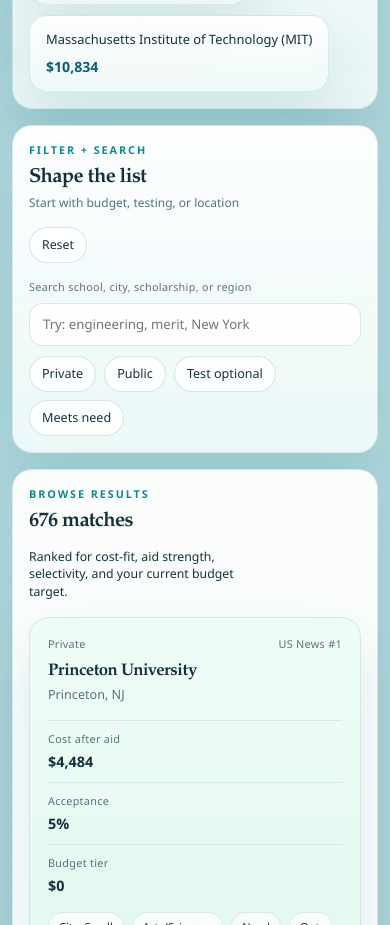
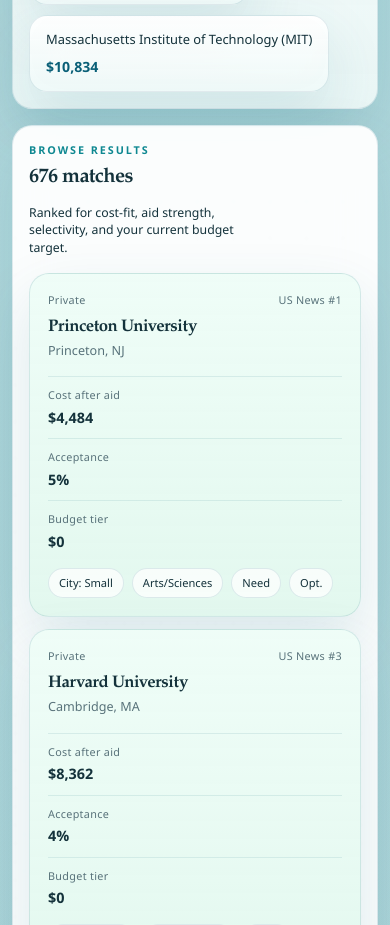
Before and after one commit to ScholarsNest/collegelist, a React (Vite) app: page / in a window 390 px wide. Shown: the part 1500-2425 px from the top of the page. Built offline with nearby package versions, Linux system fonts and the light colour scheme.

Commit message:
phone ui

```diff
--- a/src/App.css
+++ b/src/App.css
@@ -675,18 +675,20 @@
   }
 
   .filters-panel {
-    display: block;
-    order: -1;
-    position: static;
-    max-height: none;
-    overflow: visible;
+    display: none;
+    position: fixed;
+    inset: 10px;
+    z-index: 40;
+    max-height: calc(100vh - 20px);
+    overflow-y: auto;
+    border-radius: 22px;
+    box-shadow:
+      0 32px 70px rgba(10, 95, 119, 0.22),
+      0 0 0 999px rgba(7, 29, 35, 0.46);
   }
 
-  .filters-panel:not(.mobile-open) .filter-group,
-  .filters-panel:not(.mobile-open) .range-stack,
-  .filters-panel:not(.mobile-open) .toggle-grid,
-  .filters-panel:not(.mobile-open) .sort-row {
-    display: none;
+  .filters-panel.mobile-open {
+    display: block;
   }
 
   .site-header,
```
